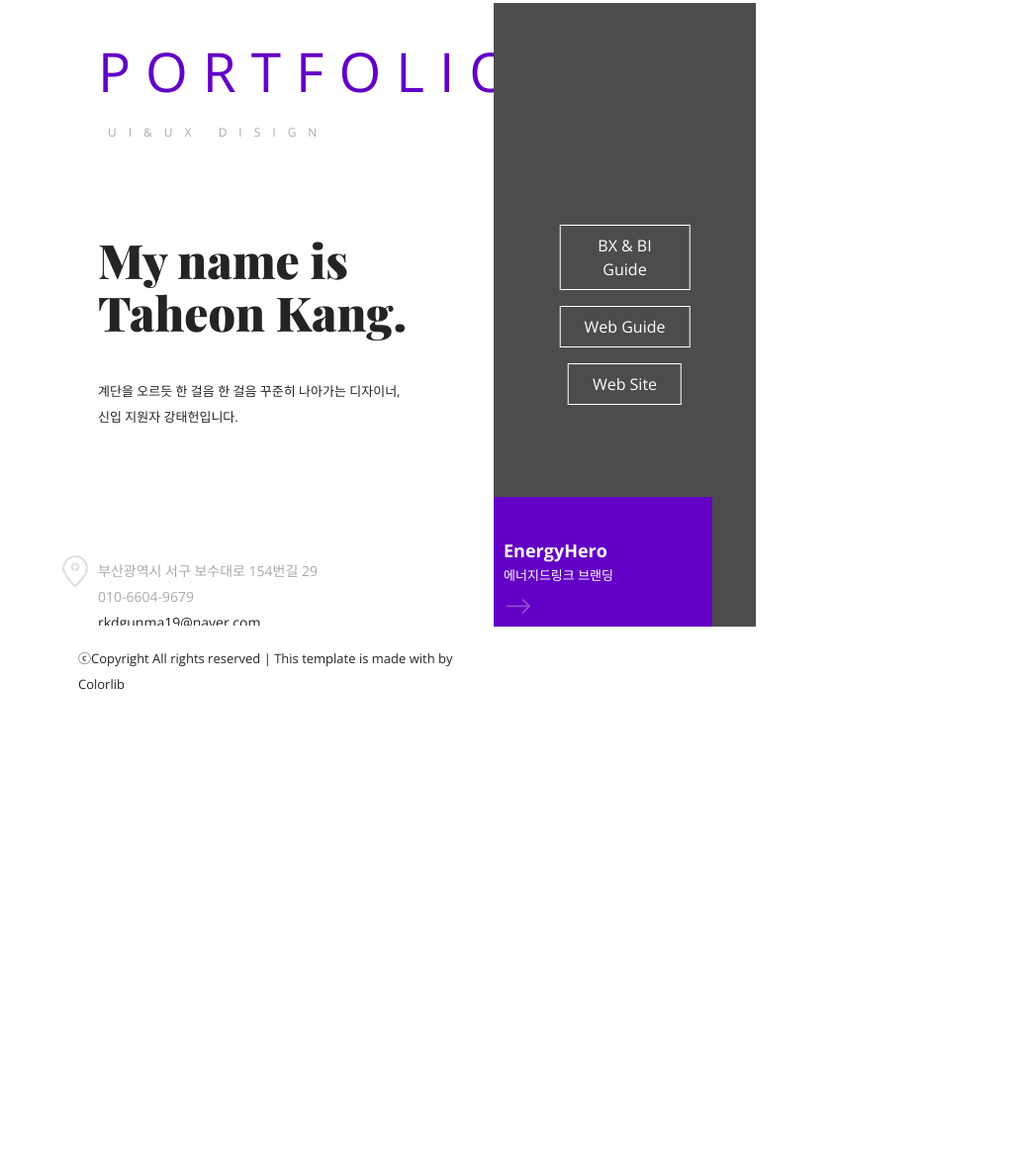
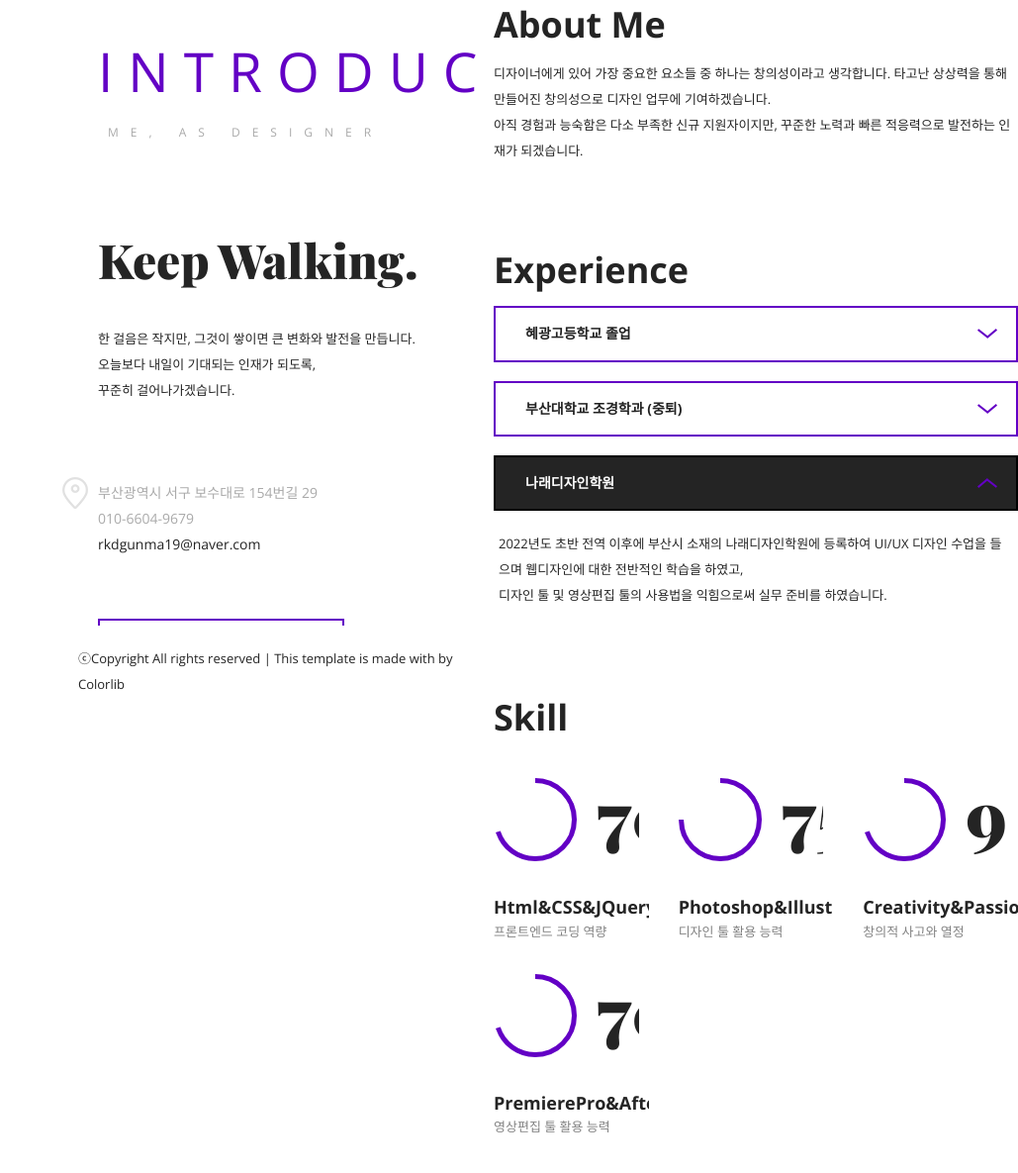
Before and after one commit to taeheonKang1953/Portfolio, a plain HTML site: page index.html in a window 1280 px wide. Shown: the part 88-1273 px from the top of the page at 99% size, without its empty margins (251-1280 px from the left). Before the commit the page ends 800 px from the top, so only its background shows below. Drawn offline with nearby package versions, Linux system fonts and the light colour scheme.

Commit message:
Add files via upload

```diff
--- a/index.html
+++ b/index.html
@@ -1,14 +1,14 @@
 <!DOCTYPE html>
 <html lang="ko">
 <head>
-	<title>Web&nbsp;portfolio</title>
+	<title>ABOUT ME</title>
 	<meta charset="UTF-8">
 	<meta name="description" content="Nissa Photography studio html template">
 	<meta name="keywords" content="industry, html">
 	<meta name="viewport" content="width=device-width, initial-scale=1.0">
 
 	<!-- Favicon -->
-	<link href="img/favicon.jpg" rel="shortcut icon">
+	<link href="img/favicon.jpg" rel="shortcut icon"/>
 
 	<!-- Google font -->
 	<link href="https://fonts.googleapis.com/css?family=Open+Sans:300,300i,400,400i,600,600i,700,700i&display=swap" rel="stylesheet">
@@ -16,7 +16,6 @@
 
 	<!-- Stylesheets -->
 	<link rel="stylesheet" href="css/bootstrap.min.css"/>
-	<link rel="stylesheet" href="css/icomoon.css"/>
 	<link rel="stylesheet" href="css/font-awesome.min.css"/>
 	<link rel="stylesheet" href="css/magnific-popup.css"/>
 	<link rel="stylesheet" href="css/owl.carousel.min.css"/>
@@ -43,8 +42,8 @@
 			<div class="close-menu">x</div>
 			<!-- Main menu -->
 			<ul class="site-menu">
-				<li><a href="https://taeheonkang1953.github.io/Portfolio/" class="active">Home</a></li>
-				<li><a href="https://taeheonkang1953.github.io/AboutMe/">About Me</a></li>
+				<li><a href="https://taeheonkang1953.github.io/Portfolio/">Home</a></li>
+				<li><a href="https://taeheonkang1953.github.io/AboutMe/" class="active">About Me</a></li>
 			</ul>
 		</div>
 		<header class="header-section">
@@ -56,40 +55,111 @@
 			<!-- Left Side section -->
 			<div class="main-sidebar">
 				<div class="mb-warp">
-					<a href="https://taeheonkang1953.github.io/Portfolio/" class="site-logo">
-						<h2>Portfolio</h2>
-						<p>UI&amp;UX Disign</p>
+					<a href="https://taeheonkang1953.github.io/AboutMe/" class="site-logo">
+						<h2>INTRODUCE</h2>
+						<p>Me, As Designer</p>
 					</a>
 					<div class="about-info">
-						<h2>My name is Taheon Kang.</h2>
-						<p>계단을 오르듯 한 걸음 한 걸음 꾸준히 나아가는 디자이너,<br>신입 지원자 강태헌입니다. <br><br><br></p>
+						<h2>Keep Walking. </h2>
+						<p>한 걸음은 작지만, 그것이 쌓이면 큰 변화와 발전을 만듭니다. <br>오늘보다 내일이 기대되는 인재가 되도록, <br>꾸준히 걸어나가겠습니다. </p>
 					</div>
 					<ul class="contact-info">
 						<li>부산광역시 서구 보수대로 154번길 29</li>
 						<li>010-6604-9679</li>
 						<li><a href="mailto:rkdgunma19@naver.com">rkdgunma19@naver.com</a></li>
 					</ul>
-					<a href="https://taeheonkang1953.github.io/AboutMe/" class="site-btn">About Me <img src="img/arrow_right_p.png" alt=""></a>
+					<a href="https://taeheonkang1953.github.io/Portfolio/" class="site-btn">See my portfolio <img src="img/arrow_right_p.png" alt=""></a>
 				</div>
 			</div>
 			<!-- Left Side section end -->
 			<!-- Page start -->
-			<div class="page-section">
-				<div class="hero-section">
-					<div class="hero-scroll">
-						<div class="hero-track">
-							<div class="hs-item set-bg" data-setbg="img/bg.jpg">
-								<div class="hs-info">
-									<h5>EnergyHero</h5>
-									<p>에너지드링크&nbsp;브랜딩</p>
-									<a href="https://taeheonkang1953.github.io/MyWork/" target="_blank"><img src="img/arrow_right_w.png" alt=""></a>
+			<div class="page-section about-page">
+				<div class="about-section">
+					<div class="element">
+						<h2>About Me</h2>
+						<div class="row">
+							<div class="col-xl-12">
+								<p>디자이너에게 있어 가장 중요한 요소들 중 하나는 창의성이라고 생각합니다. 타고난 상상력을 통해 만들어진 창의성으로 디자인 업무에 기여하겠습니다. <br>아직 경험과 능숙함은 다소 부족한 신규 지원자이지만, 꾸준한 노력과 빠른 적응력으로 발전하는 인재가 되겠습니다. </p>
+							</div>
+						</div>
+					</div>
+					<div class="element">
+						<h2>Experience</h2>
+						<div class="row">
+							<div class="col-xl-12">
+								<!-- Accordions -->
+								<div id="accordion" class="accordion-area">
+									<div class="panel">
+										<div class="panel-header" id="headingOne">
+											<button class="panel-link" data-toggle="collapse" data-target="#collapse1" aria-expanded="false" aria-controls="collapse1">혜광고등학교 졸업</button>
+										</div>
+										<div id="collapse1" class="collapse" aria-labelledby="headingOne" data-parent="#accordion">
+											<div class="panel-body">
+												<p>2015년도부터 2017년도까지 고등학교를 다니며 기초 학습 과정을 마치고 기본 소양을 쌓았습니다. </p>
+											</div>
+										</div>
+									</div>
+									<div class="panel">
+										<div class="panel-header" id="headingTwo">
+											<button class="panel-link" data-toggle="collapse" data-target="#collapse2" aria-expanded="false" aria-controls="collapse2">부산대학교 조경학과 (중퇴)</button>
+										</div>
+										<div id="collapse2" class="collapse" aria-labelledby="headingTwo" data-parent="#accordion">
+											<div class="panel-body">
+												<p>2018년도부터 2019년도까지 2년간 부산대학교 조경학과에서 수학하며 포토샵 및 일러스트레이터의 기초를 익혔습니다. </p>
+											</div>
+										</div>
+									</div>
+									<div class="panel">
+										<div class="panel-header active" id="headingThree">
+											<button class="panel-link" data-toggle="collapse" data-target="#collapse3" aria-expanded="true" aria-controls="collapse3">나래디자인학원</button>
+										</div>
+										<div id="collapse3" class="collapse show" aria-labelledby="headingThree" data-parent="#accordion">
+											<div class="panel-body">
+												<p>2022년도 초반 전역 이후에 부산시 소재의 나래디자인학원에 등록하여 UI/UX 디자인 수업을 들으며 웹디자인에 대한 전반적인 학습을 하였고,<br>디자인 툴 및 영상편집 툴의 사용법을 익힘으로써 실무 준비를 하였습니다. </p>
+											</div>
+										</div>
+									</div>
 								</div>
-								<div class="brand-btn">
-									<ul>
-										<li><a href="https://taeheonkang1953.github.io/BIBX_Guide/" target="_blank">BX &amp; BI Guide</a></li>
-										<li><a href="https://taeheonkang1953.github.io/Web_Guide/" target="_blank">Web Guide</a></li>
-										<li><a href="https://taeheonkang1953.github.io/EnergyHero/" target="_blank">Web Site</a></li>
-									</ul>
+							</div>
+						</div>
+					</div>
+					<div class="element">
+						<h2 class="el-title">Skill</h2>
+						<div class="row">
+							<div class="col-lg-4 col-md-6">
+								<div class="circle-item-warp">
+									<div class="circle-progress" data-cptitle="Passion" data-cpid="id-1" data-cpvalue="70" data-cpcolor="#6300c5"></div> <!--data-cpcolor컬러바꾸면 됨-->
+									<div class="circle-progress-text">
+										<h5>Html&amp;CSS&amp;JQuery</h5>
+										<p>프론트엔드 코딩 역량</p>
+									</div>
+								</div>
+							</div>
+							<div class="col-lg-4 col-md-6">
+								<div class="circle-item-warp">
+									<div class="circle-progress" data-cptitle="Passion" data-cpid="id-2" data-cpvalue="75" data-cpcolor="#6300c5"></div>
+									<div class="circle-progress-text">
+										<h5>Photoshop&amp;Illustrator</h5>
+										<p>디자인 툴 활용 능력</p>
+									</div>
+								</div>
+							</div>
+							<div class="col-lg-4 col-md-6">
+								<div class="circle-item-warp">
+									<div class="circle-progress" data-cptitle="Passion" data-cpid="id-3" data-cpvalue="95" data-cpcolor="#6300c5"></div>
+									<div class="circle-progress-text">
+										<h5>Creativity&amp;Passion</h5>
+										<p>창의적 사고와 열정</p>
+									</div>
+								</div>
+							</div>
+							<div class="col-lg-4 col-md-6">
+								<div class="circle-item-warp">
+									<div class="circle-progress" data-cptitle="Passion" data-cpid="id-3" data-cpvalue="70" data-cpcolor="#6300c5"></div>
+									<div class="circle-progress-text">
+										<h5>PremierePro&amp;AfterEffect</h5>
+										<p>영상편집 툴 활용 능력</p>
+									</div>
 								</div>
 							</div>
 						</div>
@@ -97,11 +167,10 @@
 				</div>
 			</div>
 			<!-- Page end -->
-
 		</div>
 		<div class="copyright">
 			<p>
-				ⓒCopyright All rights reserved | This template is made with by Colorlib
+  				ⓒCopyright All rights reserved | This template is made with by Colorlib
 			</p>
 		</div>
 	</div>
```
